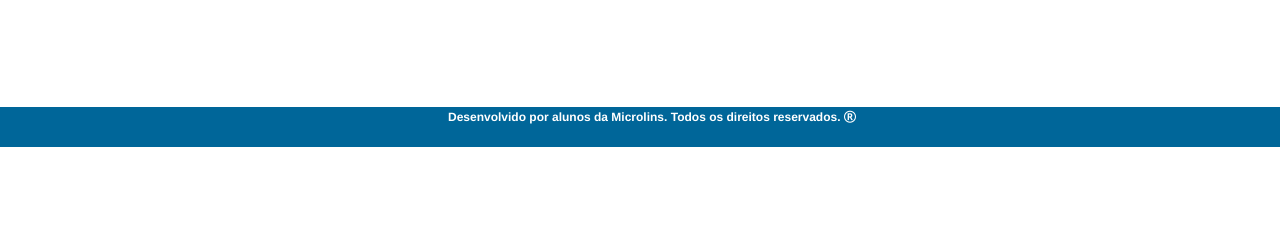
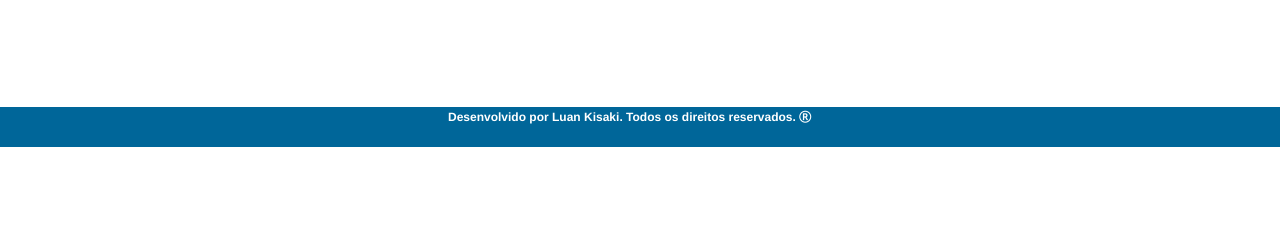
Before and after one commit to LKisaki/biblioteca-microlins, a PHP site: page / in a window 1280 px wide. Shown: the part 575-800 px from the top of the page. Run offline with PHP 8.4, Linux system fonts and the light colour scheme.

Commit message:
Update index.php

```diff
--- a/index.php
+++ b/index.php
@@ -54,7 +54,7 @@
 
                                     </section>
                                     <footer>
-                                        <label>Desenvolvido por alunos da Microlins. Todos os direitos reservados. <i class="fa fa-registered"></i></label>
+                                        <label>Desenvolvido por Luan Kisaki. Todos os direitos reservados. <i class="fa fa-registered"></i></label>
 
                                     </footer>
 
```
